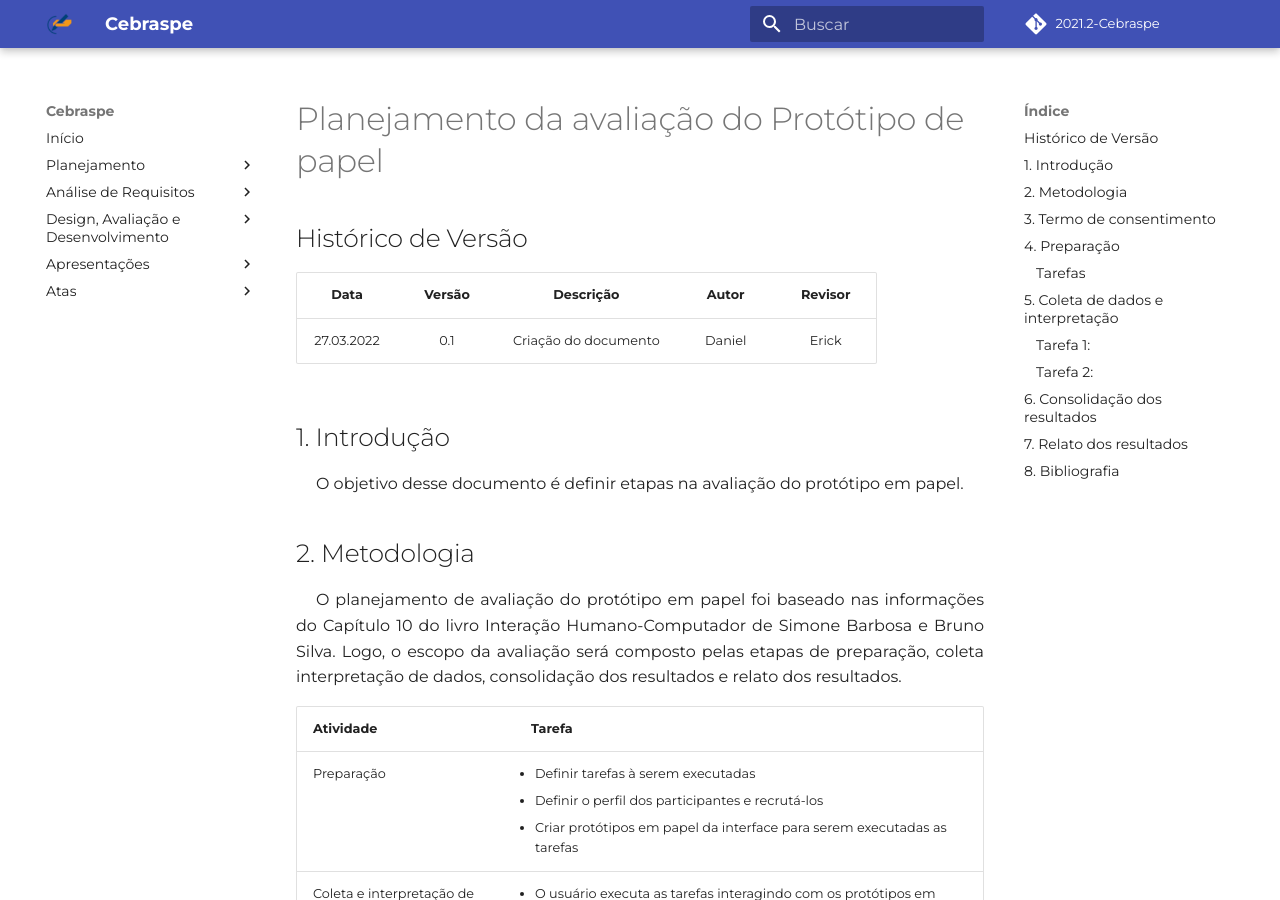
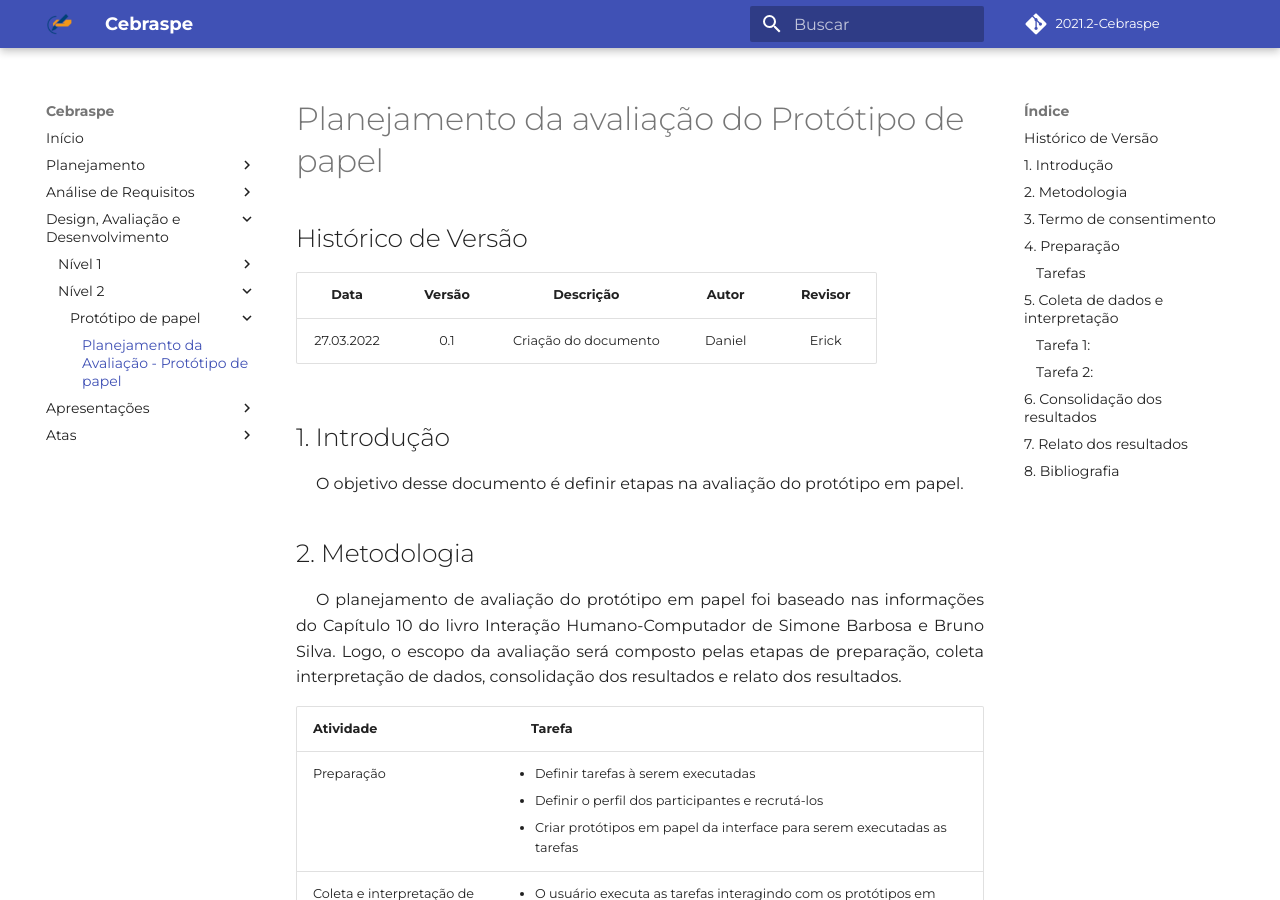
Before and after one commit to Interacao-Humano-Computador/2021.2-Cebraspe, an MkDocs documentation site: the page built from docs/Avaliação_desenvolvimento/Nivel2/planejamento_prótipo_papel.md, in a window 1280 px wide and 900 px high. Built offline with MkDocs 1.6.1 and Material for MkDocs 9.7.7, drawn with Linux system fonts in a browser that asks for light colours; some web fonts are replaced; comment, search, counter and statistics services are not loaded.

Commit message:
#29 - Arrumando MKDocs

```diff
--- a/mkdocs.yml
+++ b/mkdocs.yml
@@ -38,12 +38,16 @@ nav:
           - Planejamento da Avaliação de Análise de Tarefas: Avaliação_desenvolvimento/Nivel1/planejamento.md
           - Entrevista: Avaliação_desenvolvimento/Nivel1/entrevista.md
           - Relato dos Resultados da Avaliação de Análise de Tarefas:
+            - Planejamento do Relato - Análise de Tarefas: Avaliação_desenvolvimento/Nivel1/planejamento_relato_analise_tarefas.md
             - Avaliação da Tarefa 1: Avaliação_desenvolvimento/Nivel1/avaliacao1.md
             - Avaliação da Tarefa 2: Avaliação_desenvolvimento/Nivel1/avaliacao2.md
         - Storyboard:
           - Planejamento da Avaliação - Storyboard: Avaliação_desenvolvimento/Nivel1/planejamento_storyboard.md
           - Storyboard: Avaliação_desenvolvimento/Nivel1/Storyboard.md
           - Avaliação do Storyboard: Avaliação_desenvolvimento/Nivel1/avaliacao_storyboard.md
+      - Nível 2:
+        - Protótipo de papel:
+          - Planejamento da Avaliação - Protótipo de papel: Avaliação_desenvolvimento/Nivel2/planejamento_prótipo_papel.md
   - Apresentações:
       - Apresentação 1: Apresentacoes/Apresentacao1.md
       - Apresentação 2: Apresentacoes/Apresentacao2.md
```
Also changed, not shown: docs/Avaliação_desenvolvimento/Nivel2/planejamento_prótipo_papel.md (renamed from docs/Avaliação_desenvolvimento/Nível2/planejamento_prótipo_papel.md).
